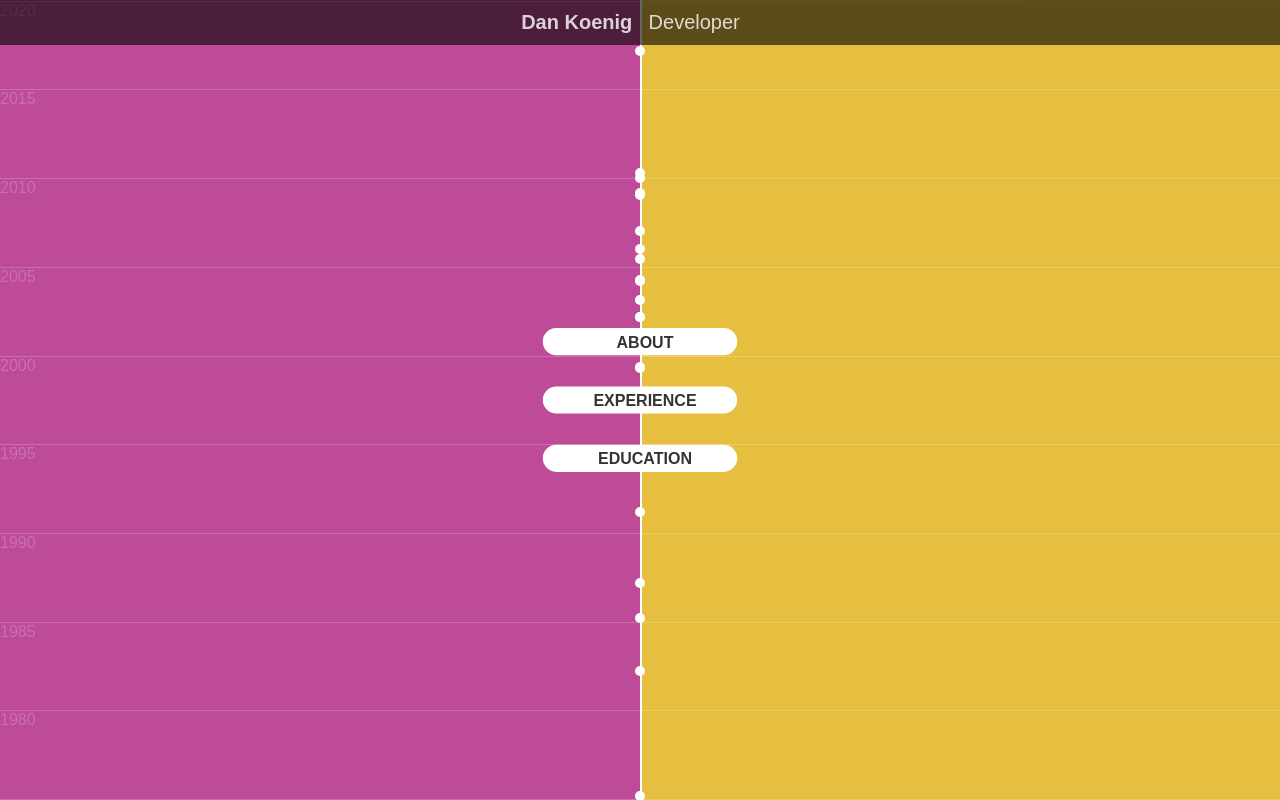
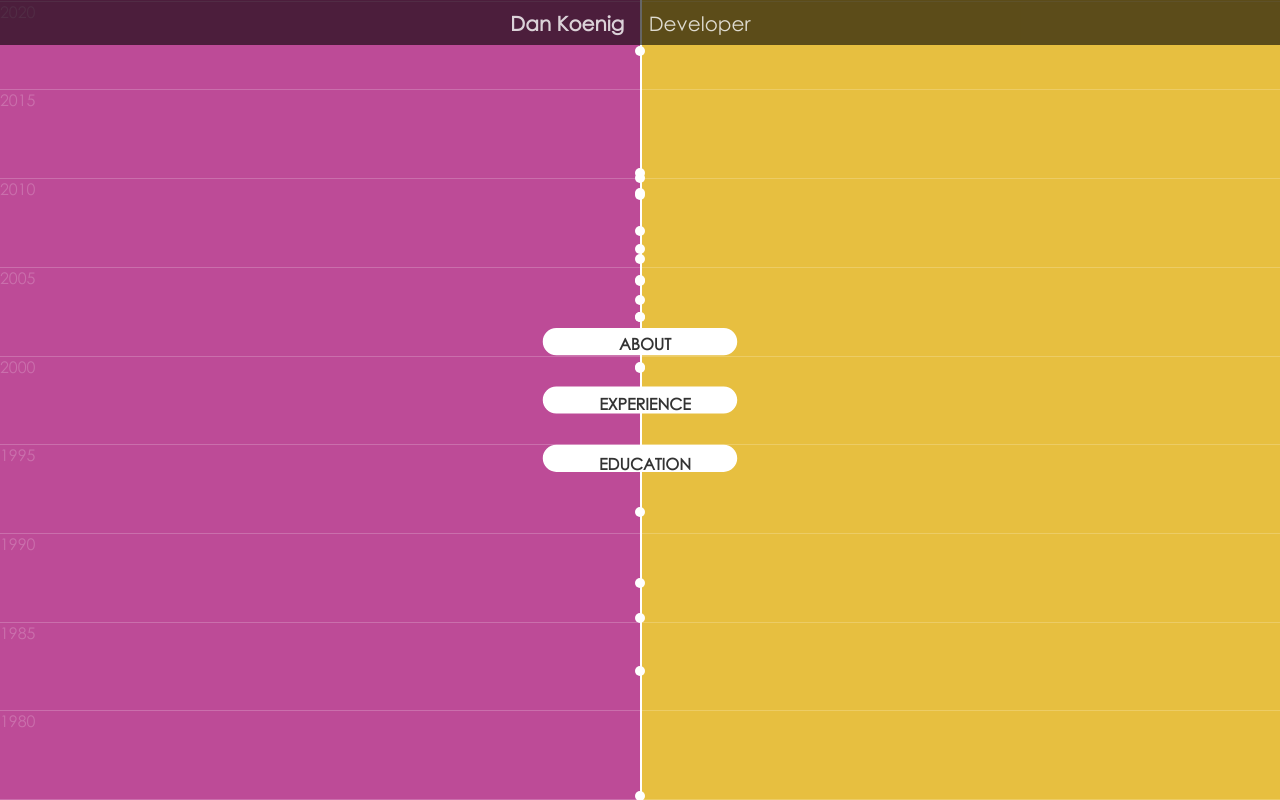
Before and after one commit to DanielPatrickKoenig/dpk-site, a Vue app: page / in a window 1280 px wide. Built offline with nearby package versions, Linux system fonts and the light colour scheme.

Commit message:
adding font

```diff
--- a/src/App.vue
+++ b/src/App.vue
@@ -19,10 +19,11 @@ export default {
 </script>
 
 <style>
+
 body{
   padding: 0;
   margin:0;
-  font-family: Arial;
+  font-family: CenturyGothic;
 }
 #app {
 }
--- a/src/assets/style.css
+++ b/src/assets/style.css
@@ -1,3 +1,60 @@
+@font-face {
+  font-family: "CenturyGothic";
+  src: url("fonts/CenturyGothic.ttf");
+}
+@font-face {
+  font-family: "CenturyGothic-BoldItalic";
+  src: url("fonts/centurygothicbolditalic.ttf");
+}
+
+/*
+@font-face {
+  font-family: "ArialNarrow";
+  src: url("fonts/arialnarrow.ttf"),url("fonts/arialnarrow.eot");
+}
+@font-face {
+  font-family: "ArialNarrow-Bold";
+  src: url("fonts/arialnarrowbold.ttf"),url("fonts/arialnarrowbold.eot");
+}
+@font-face {
+  font-family: "Nunito-Medium";
+  src: url("fonts/CenturyGothic.ttf");
+}
+
+@font-face {
+  font-family: "Arial Narrow Italic";
+  src: url("fonts/arialnarrowitalic.ttf"),url("fonts/arialnarrowitalic.eot");
+}
+@font-face {
+  font-family: "Arial Narrow Bold Italic";
+  src: url("fonts/arialnarrowbolditalic.ttf"),url("fonts/arialnarrowbolditalic.eot");
+}
+
+
+@font-face {
+  font-family: "Segoe Regular";
+  src: url('fonts/segoeuiregular.ttf'), url('fonts/segoeuiregular.eot');
+}
+@font-face {
+  font-family: "Segoe Black";
+  src: url('fonts/seguibl.ttf'), url('fonts/seguibl.eot');
+}
+@font-face {
+  font-family: "Segoe Light";
+  src: url('fonts/SEGOEUIL.ttf'), url('fonts/SEGOEUIL.eot');
+}
+@font-face {
+  font-family: "Segoe Bold";
+  src: url('fonts/segoeuibold.ttf'), url('fonts/segoeuibold.eot');
+}
+
+@font-face {
+  font-family: 'barlow';
+  src:  url('fonts/Barlow-Condensed-Medium.ttf.eot');
+  src:  url('fonts/Barlow-Condensed-Medium.ttf.eot') format('embedded-opentype'), url('fonts/barlow-condensed.medium.ttf') format('truetype'), url('fonts/Barlow-Condensed-Medium.ttf.woff') format('woff'), url('fonts/Barlow-Condensed-Medium.ttf.svg') format('svg');
+  font-weight: normal;
+}
+*/
 @font-face {
   font-family: 'icomoon';
   src:  url('fonts/icomoon.eot?1s40qk');
```
Also changed, not shown: src/assets/fonts/CenturyGothic.ttf (added), src/assets/fonts/centurygothicbolditalic.ttf (added), 2 other files (tests, documents, lock files or other folders).
